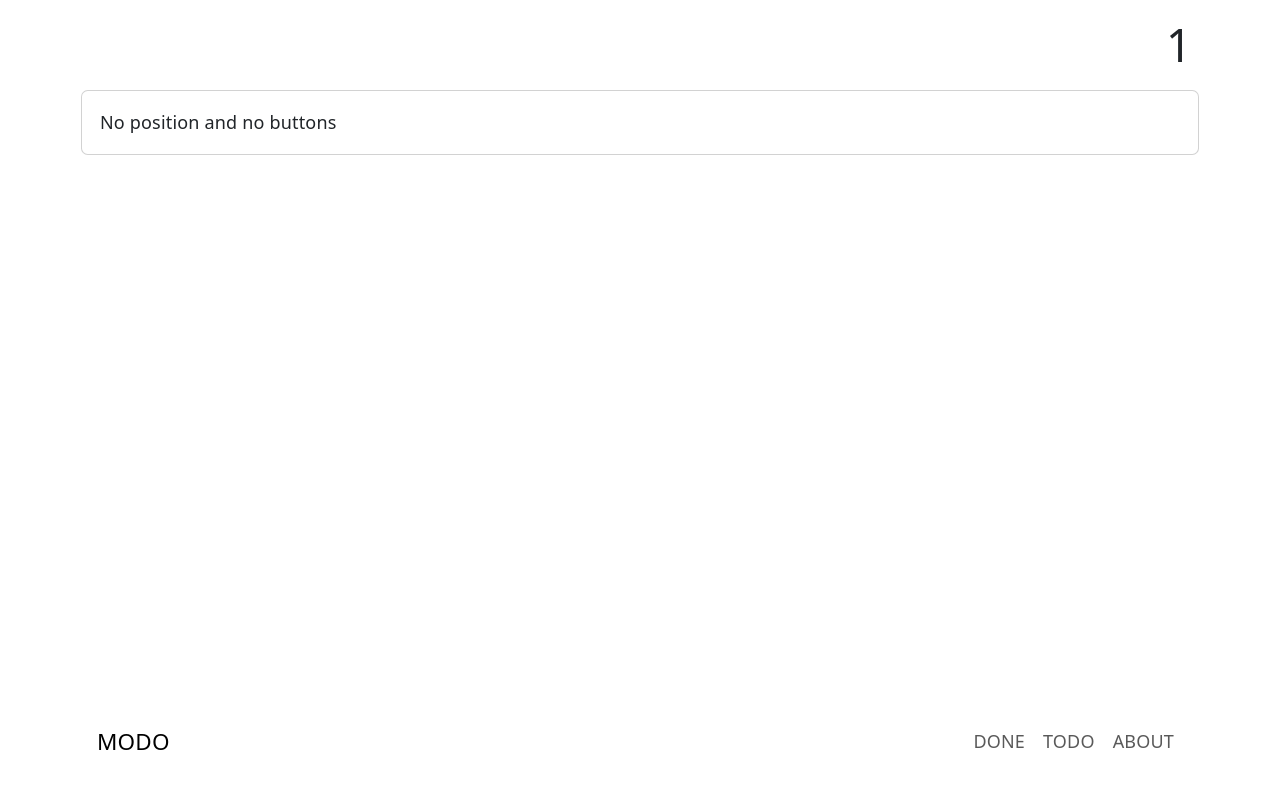
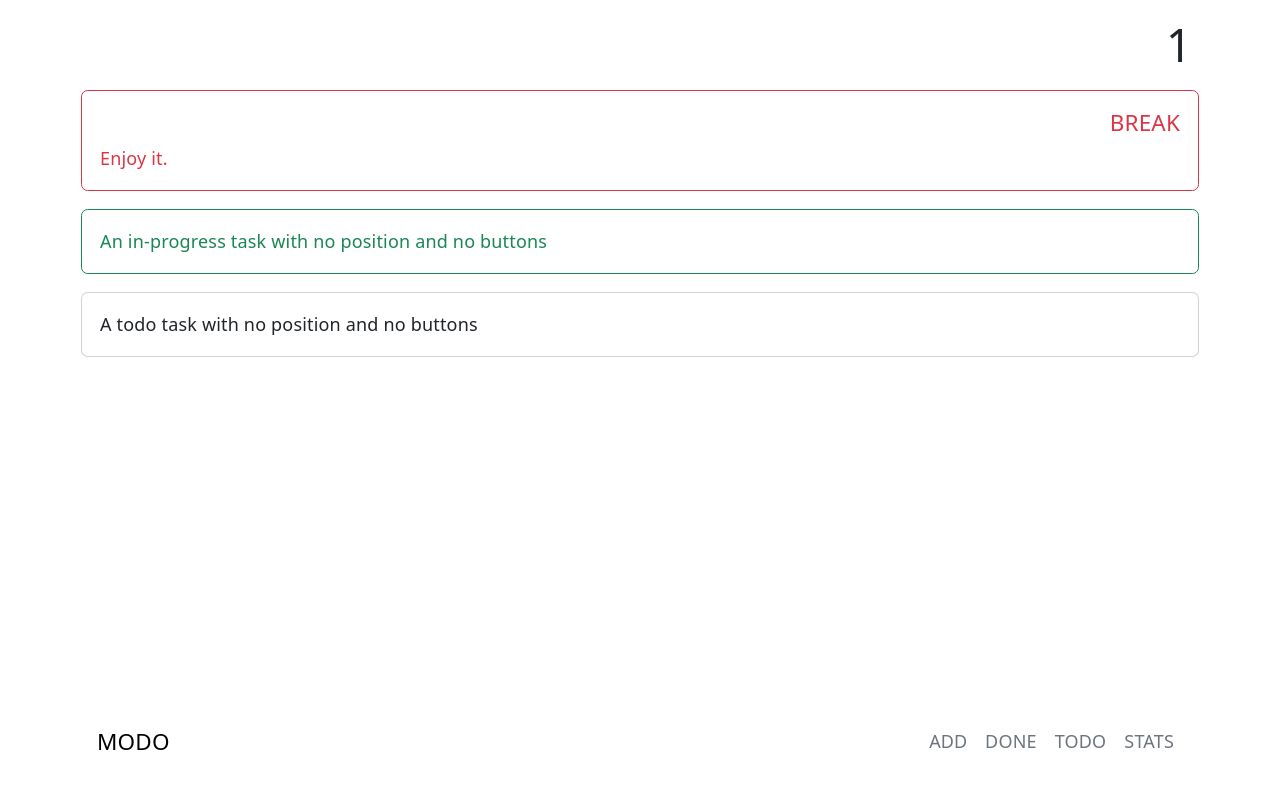
Before and after one commit to bergamotBen/modo, a React (Vite) app in the folder frontend/: page / in a window 1280 px wide. Shown: the top 788 px of the page. Built offline with nearby package versions, Linux system fonts and the light colour scheme.

Commit message:
drag n drop prep

```diff
--- a/frontend/src/App.jsx
+++ b/frontend/src/App.jsx
@@ -2,8 +2,15 @@ import { Outlet } from "react-router-dom";
 import Container from "react-bootstrap/Container";
 import Nav from "react-bootstrap/Nav";
 import Navbar from "react-bootstrap/Navbar";
+import Button from "react-bootstrap/Button";
+import { useState } from "react";
+import AddTask from "./components/AddTask";
 
 export default function App() {
+  const [showAddModal, setShowAddModal] = useState(false);
+  const handleOpen = () => setShowAddModal(true);
+  const handleClose = () => setShowAddModal(false);
+
   return (
     <main className="mx-4">
       <Outlet />
@@ -12,12 +19,26 @@ export default function App() {
         <Container className="p-4">
           <Navbar.Brand href="/">MODO</Navbar.Brand>
           <Nav>
-            <Nav.Link href="/done">DONE</Nav.Link>
-            <Nav.Link href="/to-do">TODO</Nav.Link>
-            <Nav.Link href="/about">ABOUT</Nav.Link>
+            <Button
+              variant="Link"
+              className="nav-link text-secondary"
+              onClick={handleOpen}
+            >
+              ADD
+            </Button>
+            <Nav.Link href="/done" className="text-secondary">
+              DONE
+            </Nav.Link>
+            <Nav.Link href="/to-do" className="text-secondary">
+              TODO
+            </Nav.Link>
+            <Nav.Link href="/stats" className="text-secondary">
+              STATS
+            </Nav.Link>
           </Nav>
         </Container>
       </Navbar>
+      <AddTask showModal={showAddModal} handleClose={handleClose} />
     </main>
   );
 }
--- a/frontend/src/components/AddTask.jsx
+++ b/frontend/src/components/AddTask.jsx
@@ -32,6 +32,7 @@ export default function AddTask({ showModal, handleClose }) {
         </Modal.Body>
         <Modal.Footer className="border-0 pb-3">
           <Button type="submit">Add</Button>
+          <Button onClick={handleClose}>Cancel</Button>
         </Modal.Footer>
       </Form>
     </Modal>
--- a/frontend/src/main.jsx
+++ b/frontend/src/main.jsx
@@ -4,10 +4,10 @@ import "./index.css";
 import { createBrowserRouter, RouterProvider } from "react-router-dom";
 import { createRoot } from "react-dom/client";
 import Home from "./pages/Home.jsx";
-import About from "./pages/About.jsx";
 import "bootstrap/dist/css/bootstrap.min.css";
 import Done from "./pages/Done.jsx";
 import Tasks from "./pages/Tasks.jsx";
+import Stats from "./pages/Stats.jsx";
 // react-bootstrap docs: https://react-bootstrap.netlify.app/
 
 /**
@@ -42,8 +42,8 @@ const router = createBrowserRouter([
         element: <Home />,
       },
       {
-        path: "/about",
-        element: <About />,
+        path: "/stats",
+        element: <Stats />,
       },
       {
         path: "/done",
--- a/frontend/src/pages/About.jsx
+++ /dev/null
@@ -1,5 +0,0 @@
-import Header from "../components/Header";
-
-export default function About() {
-  return <Header title="What is Modo?" />;
-}
--- a/frontend/src/pages/Home.jsx
+++ b/frontend/src/pages/Home.jsx
@@ -1,15 +1,27 @@
 import Header from "../components/Header";
 import Task from "../components/Task";
+import Breaktime from "../components/Breaktime";
+import { useState } from "react";
 
 export default function Home() {
+  const [breaktime, setBreaktime] = useState(true);
   return (
     <div>
       <Header />
+      {breaktime ? <Breaktime /> : null}
       <Task
-        text="No position and no buttons"
+        text="An in-progress task with no position and no buttons"
         showPosition={false}
         showDetails={false}
         showButtons={false}
+        active={true}
+      />
+      <Task
+        text="A todo task with no position and no buttons"
+        showPosition={false}
+        showDetails={false}
+        showButtons={false}
+        active={false}
       />
     </div>
   );
--- /dev/null
+++ b/frontend/src/pages/Stats.jsx
@@ -0,0 +1,34 @@
+import Container from "react-bootstrap/esm/Container";
+import Col from "react-bootstrap/Col";
+import Row from "react-bootstrap/Row";
+import Header from "../components/Header";
+import ProgressGauge from "../components/ProgressGauge";
+import StreakDetail from "../components/StreakDetail";
+
+export default function Stats() {
+  return (
+    <>
+      <Header title="STATS" />
+      <Container className="p-0">
+        <Row>
+          <Col>
+            <ProgressGauge today={true} value={4} />
+          </Col>
+          <Col>
+            <ProgressGauge today={false} value={13} />
+          </Col>
+        </Row>
+        <Row className="mt-3">
+          <Col>
+            <StreakDetail title="Current streak" value={2} />
+          </Col>
+        </Row>
+        <Row className="mt-3">
+          <Col>
+            <StreakDetail title="Longest streak" value={2} />
+          </Col>
+        </Row>
+      </Container>
+    </>
+  );
+}
--- a/frontend/src/pages/Tasks.jsx
+++ b/frontend/src/pages/Tasks.jsx
@@ -6,7 +6,12 @@ export default function Tasks() {
       <Header title="TODO" />
       <Task
         text="An incomplete task"
-        details="July 17th"
+        showButtons={true}
+        showDetails={false}
+        showPosition={true}
+      />
+      <Task
+        text="Another incomplete task"
         showButtons={true}
         showDetails={false}
         showPosition={true}
```
